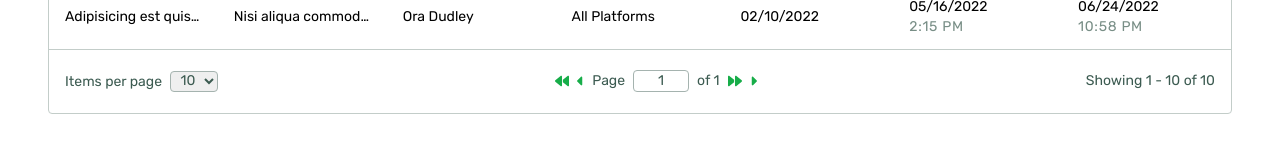
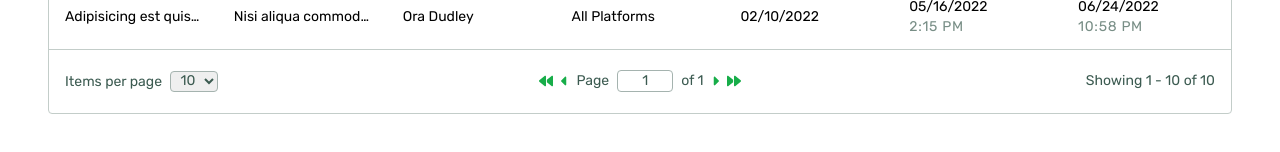
Before and after one commit to carlolol/sample-hris, a Vue app: page / in a window 1280 px wide. Shown: the part 902-1054 px from the top of the page. Built offline with nearby package versions, Linux system fonts and the light colour scheme.

Commit message:
feat: add pagination handlers

```diff
--- a/src/components/common/DataTable.vue
+++ b/src/components/common/DataTable.vue
@@ -13,7 +13,7 @@
         </tr>
       </thead>
       <tbody>
-        <tr v-for="(r, key) in data" :key="key">
+        <tr v-for="(r, key) in dataSubset" :key="key">
           <td v-for="h in headers" :key="h.field" class="truncate-text">
             <slot :name="h.field" :data="r[h.field]">
               <span :title="r[h.field]">{{ r[h.field] }}</span>
@@ -26,20 +26,27 @@
     <footer class="table-paginator">
       <div class="items-per-page__container">
         <span>Items per page</span>
-        <select name="itemsPerPage" v-model="currentPerPage">
+        <select name="itemsPerPage" v-model="currentPerPage" @change="currentPage = 1">
           <option v-for="p in rowsPerPage" :key="p" :value="p">{{ p }}</option>
         </select>
       </div>
       <div class="paginator__container">
-        <font-awesome-icon :icon="faBackward" />
-        <font-awesome-icon :icon="faCaretLeft" />
+        <font-awesome-icon :icon="faBackward" class="cursor-pointer" @click="handlePagination('first')" />
+        <font-awesome-icon :icon="faCaretLeft" class="cursor-pointer" @click="handlePagination('prev')" />
         <div class="page__container">
           <span>Page</span>
-          <input v-model="currentPage" >
+          <input
+            ref="pageInputRef"
+            inputmode="numeric"
+            :value="currentPage"
+            @blur="onInputValueChange"
+            @keyup.enter="onInputValueChange"
+            @input="onInputValueChange"
+          >
           <span>{{ `of ${totalPages}` }}</span>
         </div>
-        <font-awesome-icon :icon="faForward" />
-        <font-awesome-icon :icon="faCaretRight" />
+        <font-awesome-icon :icon="faCaretRight" class="cursor-pointer" @click="handlePagination('next')" />
+        <font-awesome-icon :icon="faForward" class="cursor-pointer" @click="handlePagination('last')" />
       </div>
       <div class="total-items__container">
         {{ `Showing ${currentItemsCountMin > 0 ? currentItemsCountMin + ' - ' : ''}${currentItemsCount} of ${totalItems}` }}
@@ -70,21 +77,66 @@ const props = defineProps({
     type: Array as PropType<Array<number>>,
     default: () => ([10, 25, 50]),
   },
+  serverSidedMode: {
+    type: Boolean,
+    default: false,
+  },
 });
 
 const currentPage = ref<number>(1);
 const currentPerPage = ref<number>(props.rowsPerPage[0] || 10);
+const pageInputRef = ref<HTMLInputElement>();
 
-const totalPages = computed(() => (props.totalItems / currentPerPage.value) || 1)
+const dataSubset = computed(() => {
+  return props.data.slice(currentItemsCountMin.value - 1, currentItemsCount.value);
+});
+const totalPages = computed(() => Math.ceil(props.totalItems / currentPerPage.value) || 1)
 const currentItemsCount = computed(() => {
   const count = currentPage.value * currentPerPage.value;
 
   return count > props.totalItems ? props.totalItems : count;
 });
 const currentItemsCountMin = computed(() => {
-  const min = currentItemsCount.value - currentPerPage.value + 1;
-  return min > 0 ? min : 0;
+  return ((currentPage.value - 1) * currentPerPage.value) + 1;
 });
+
+const handlePagination = (action: 'first' | 'last' | 'prev' | 'next') => {
+  switch (action) {
+    case 'first': {
+      currentPage.value = 1;
+      break;
+    }
+    case 'last': {
+      currentPage.value = totalPages.value;
+      break;
+    }
+    case 'prev': {
+      !(currentPage.value <= 1) && currentPage.value--;
+      break;
+    }
+    case 'next': {
+      !(currentPage.value >= totalPages.value) && currentPage.value++;
+      break;
+    }
+  }
+};
+const onInputValueChange = ($event: any) => {
+  console.warn($event)
+  console.warn($event.target.value)
+
+  if ($event instanceof InputEvent) {
+    console.warn('input')
+    pageInputRef.value!.value = pageInputRef!.value!.value.replace(/\D+/g, '');
+
+    if (+pageInputRef.value!.value <= 0) {
+      pageInputRef.value!.value = '1';
+    } else if (+pageInputRef.value!.value > totalPages.value) {
+      pageInputRef.value!.value = '' + totalPages.value;
+    }
+  } else {
+    currentPage.value = $event.target.value;
+  }
+}
 </script>
 
 <style scoped>
@@ -115,12 +167,18 @@ const currentItemsCountMin = computed(() => {
   .table-paginator {
     @apply flex justify-between px-4 text-sm h-16 items-center border-t border-t-[#C3CDC9] text-[#3C5B51];
 
+    .items-per-page__container,
+    .total-items__container,
+    .paginator__container {
+      @apply basis-1/3;
+    }
+
     select {
       @apply w-12 text-center border-[#A5B3AF] border-[1px] rounded-[4px] mx-2;
     }
 
     .paginator__container {
-      @apply flex gap-2 items-center;
+      @apply flex gap-2 items-center justify-center;
 
       input {
         @apply w-14 text-center border-[#A5B3AF] border-[1px] rounded-[4px] mx-2;
@@ -134,6 +192,10 @@ const currentItemsCountMin = computed(() => {
         @apply text-sm;
       }
     }
+
+    .total-items__container {
+      @apply text-right;
+    }
   }
 }
 </style>
```
